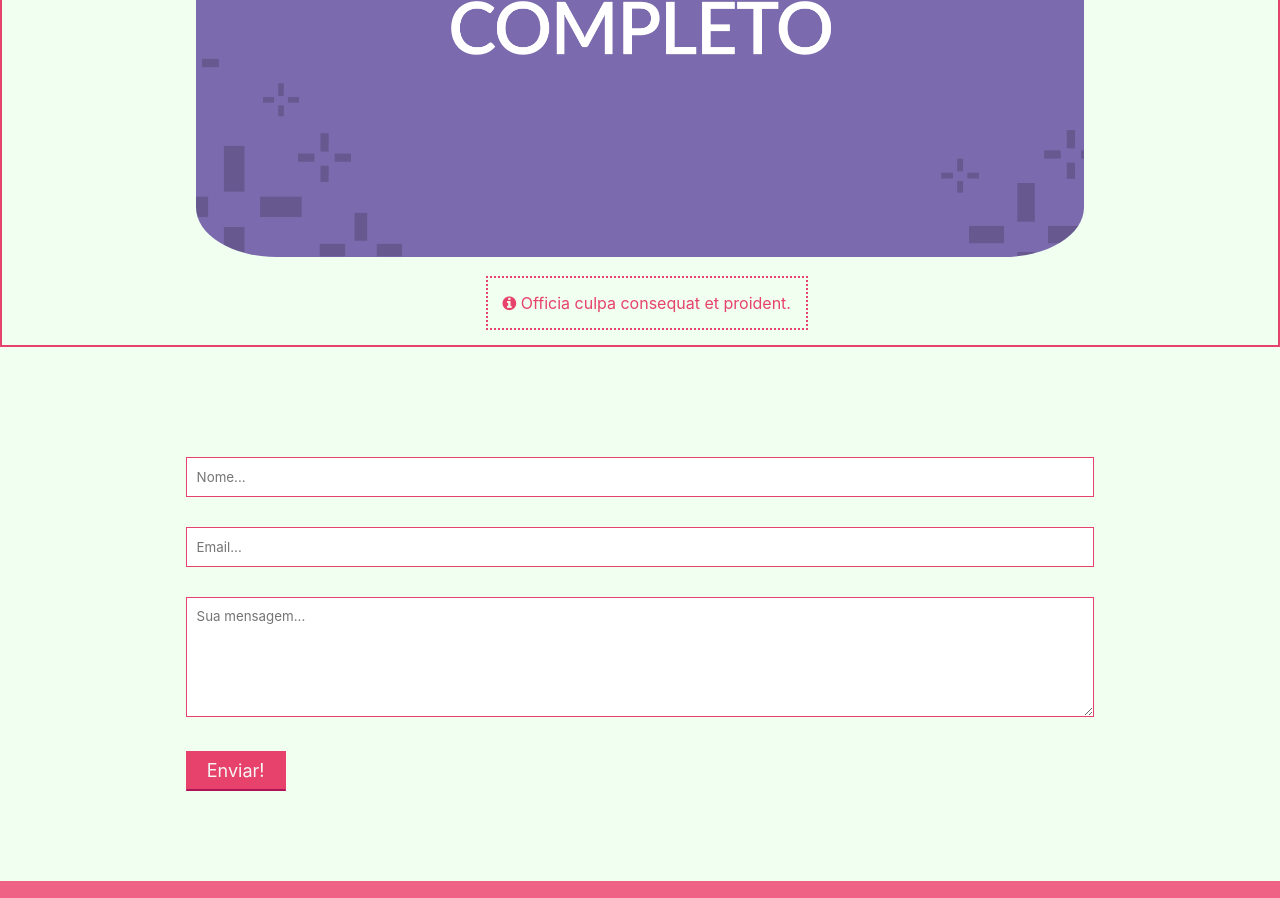
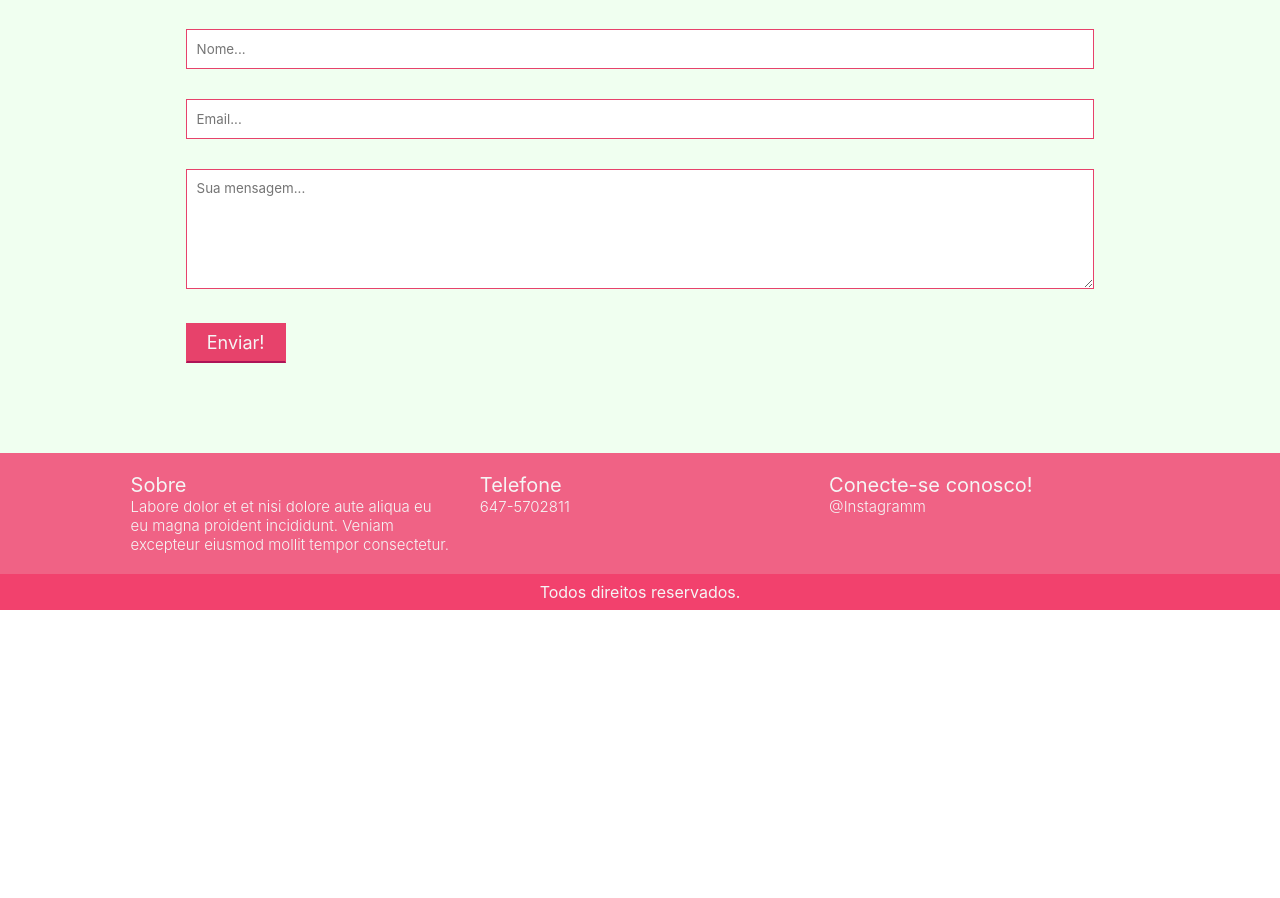
Before and after one commit to lfelipearaujo/uilfelipearaujo, a plain HTML site: page index.html in a window 1280 px wide. Shown: the part 1857-2755 px from the top of the page. After the commit the page ends 2467 px from the top, so only its background shows below. Drawn offline with nearby package versions, Linux system fonts and the light colour scheme; a web font is replaced by a local one.

Commit message:
Updated footer

```diff
--- a/style.css
+++ b/style.css
@@ -201,51 +201,44 @@ div.texto-descricao {
   margin-top: 10px;
   display: inline-block;
 }
+/* FOOTERS */
 
-footer {
+section.footer__ {
+  width: 100%;
+}
+.f-one > .conteiner {
+  max-width: 1100px;
+  margin: 0 auto;
+  padding: 0 2%;
+  display: flex;
+  flex-wrap: wrap;
+}
+footer.f-one {
   padding: 20px 0;
-  position: relative;
-  display: inline;
-  bottom: 0;
-  width: 100%;
-  background: rgb(34, 30, 30);
-}
-.f-one {
-  position: relative;
-  display: block;
   width: 100%;
   background: #f06285;
 }
-.f-two {
-  position: relative;
-  display: block;
-  width: 100%;
+.footer-single {
+  width: 33.3%;
+  padding: 0 15px;
+  color: whitesmoke;
+}
+.footer-single h2 {
+  font-weight: normal;
+  font-size: 20px;
+}
+
+.footer-single p {
+  font-size: 15px;
+  font-weight: 300;
+}
+footer.f-two {
   background: #f2416d;
+  padding: 8px 0;
   text-align: center;
   color: whitesmoke;
 }
-footer > .conteiner {
-  flex-wrap: wrap;
-  display: flex;
-  max-width: 1110px;
-  margin: 0 auto;
-  padding: 0 2%;
-  position: relative;
-}
-footer {
-  padding: 20px 0;
-  position: absolute;
-}
-section.footer__ {
-  position: relative;
-  bottom: 0;
-  width: 100%;
-}
-.footer-single {
-  width: 33.33%;
-  padding: 0 15px;
-  color: white;
-}
+
 /* FORM */
 
 section.formulario {
@@ -314,7 +307,7 @@ img {
 
   /* */
 }
-.conteiner p {
+.p4 {
   margin-top: 5px;
   margin-left: 300px;
   margin-bottom: 15px;
```
